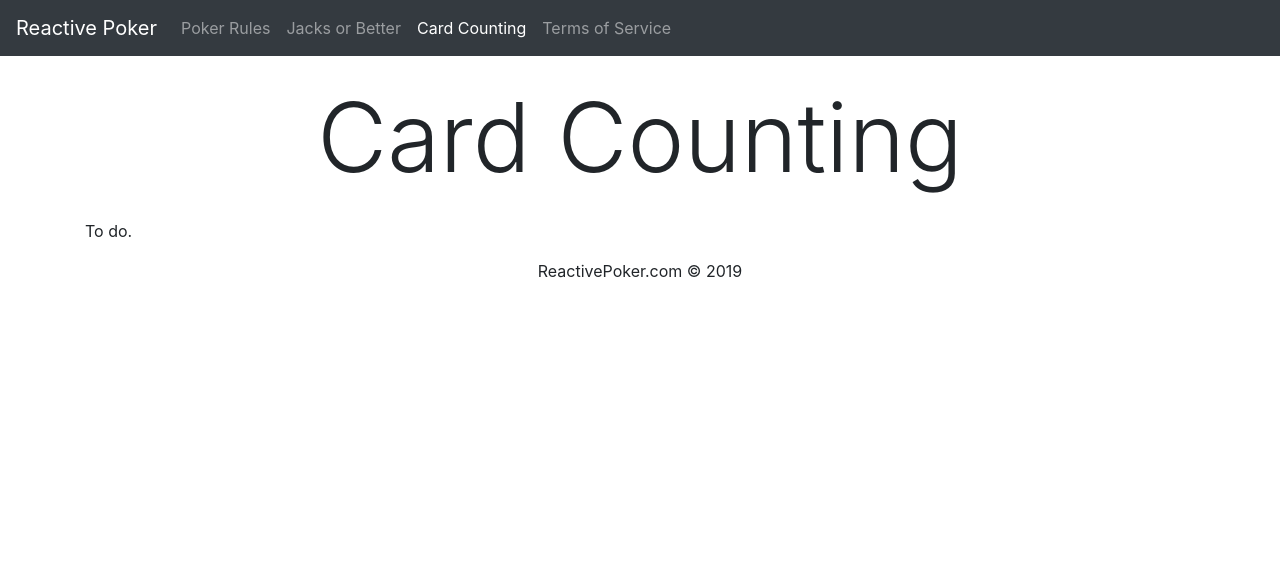
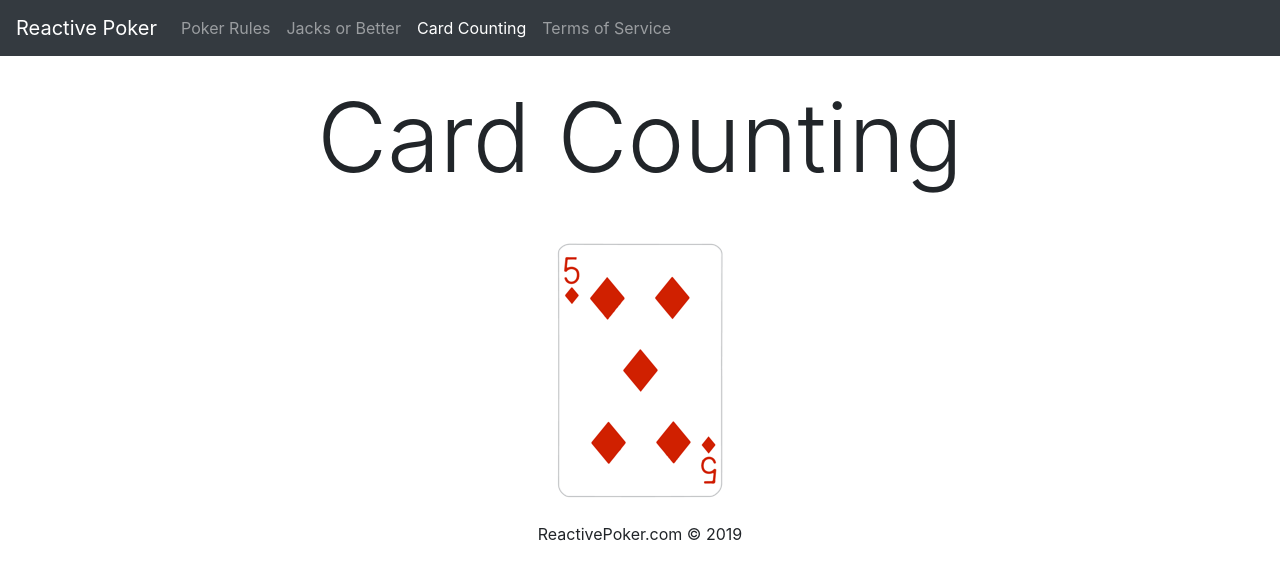
Before and after one commit to jorgedonoso/reactivepoker.com, a Next.js app: page /card-counting in a window 1280 px wide. Shown: the top 580 px of the page. Built offline with nearby package versions, Linux system fonts and the light colour scheme.

Commit message:
Create useDeck custom hook

```diff
--- a/pages/card-counting.js
+++ b/pages/card-counting.js
@@ -1,8 +1,14 @@
 import React from 'react'
 import Page from "../layouts/Page"
+import Deck from "../components/Deck"
+import useDeck from "../src/hooks/useDeck"
 
-export default () => (
-  <Page title="Card Counting">
-    <p>To do.</p>
+export default () => {
+
+  let deck = useDeck(1);
+
+  return <Page title="Card Counting">
+    <Deck hand={deck}></Deck>
   </Page>
-)
+
+}
--- /dev/null
+++ b/src/hooks/useDeck.js
@@ -0,0 +1,18 @@
+import { useState, useEffect } from 'react'
+import DeckModel from "../models/Deck"
+
+export default (howManyCards) => {
+
+    const [deck, setDeck] = useState([]);
+
+    useEffect(() => {
+        startNewGame();
+    }, []);
+
+    const startNewGame = () => {
+        var newHand = new DeckModel().getNewHand(howManyCards);
+        setDeck(newHand);
+    }
+
+    return deck;
+}
```
Also changed, not shown: pages/jacks-or-better.js (+3 -12 lines), pages/poker-rules.js (+2 -12 lines).
